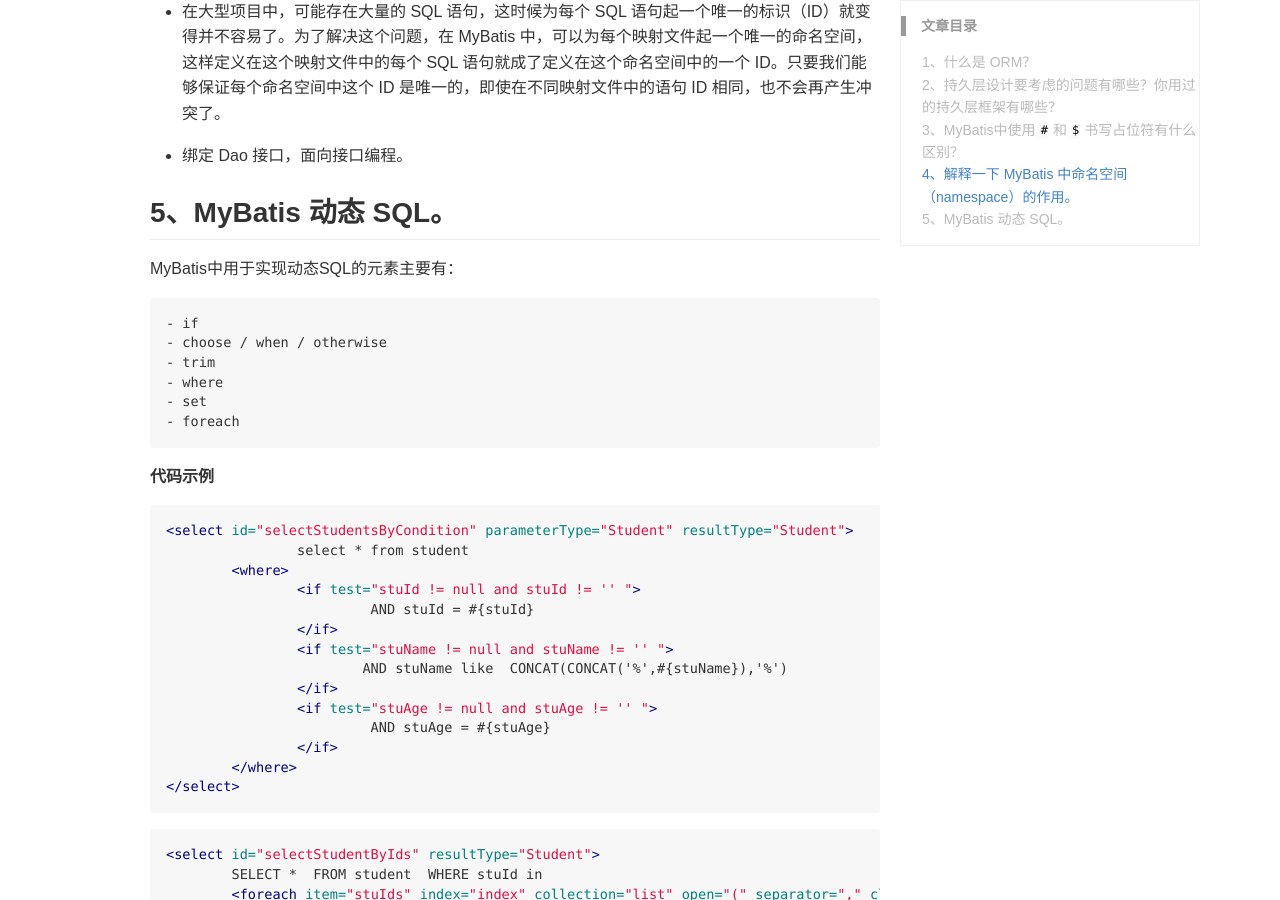
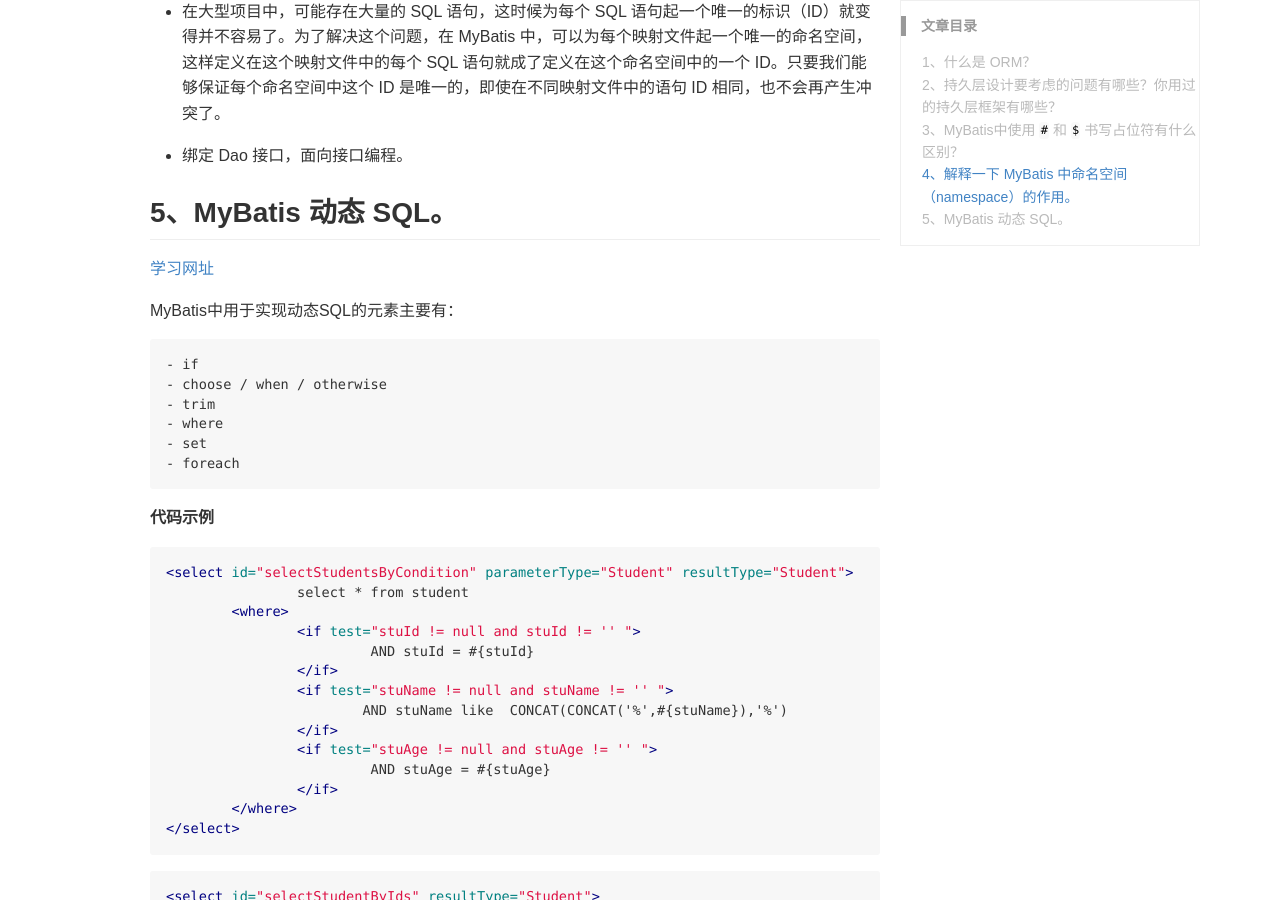
Before and after one commit to DoctorDeng/DoctorDeng.github.io, a Jekyll site: the page built from _posts/2016-09-18-java-SSM.md, in a window 1280 px wide and 900 px high, scrolled down 1326 px. Built offline with Jekyll 4.4.1, drawn with Linux system fonts in a browser that asks for light colours; comment, search, counter and statistics services are not loaded.

Commit message:
modify file

```diff
--- a/_posts/2016-09-18-java-SSM.md
+++ b/_posts/2016-09-18-java-SSM.md
@@ -40,6 +40,8 @@
 * 绑定 Dao 接口，面向接口编程。
 
 ## 5、MyBatis 动态 SQL。
+[学习网址](http://www.jb51.net/article/71528.htm)
+
 MyBatis中用于实现动态SQL的元素主要有：
 
     - if
```
